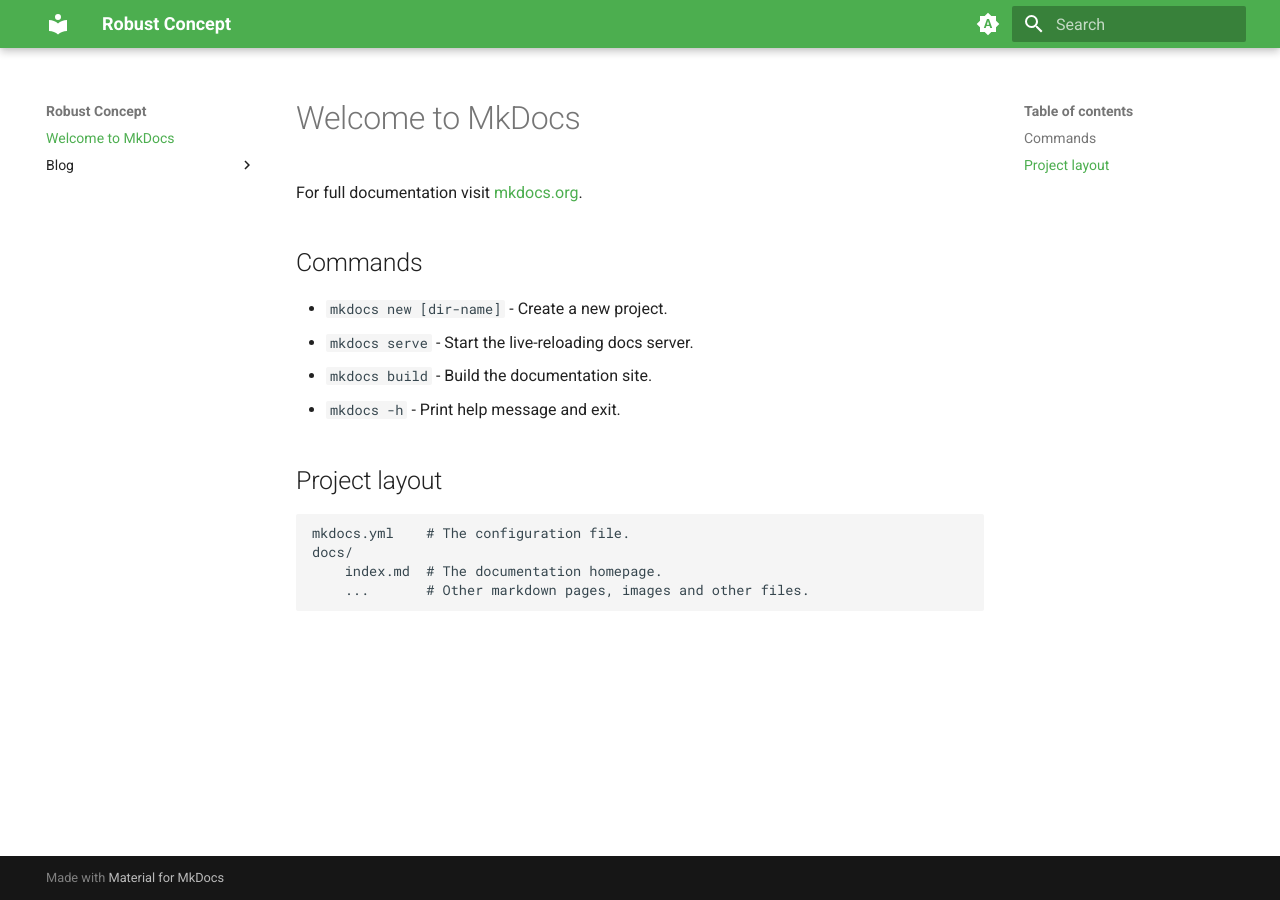
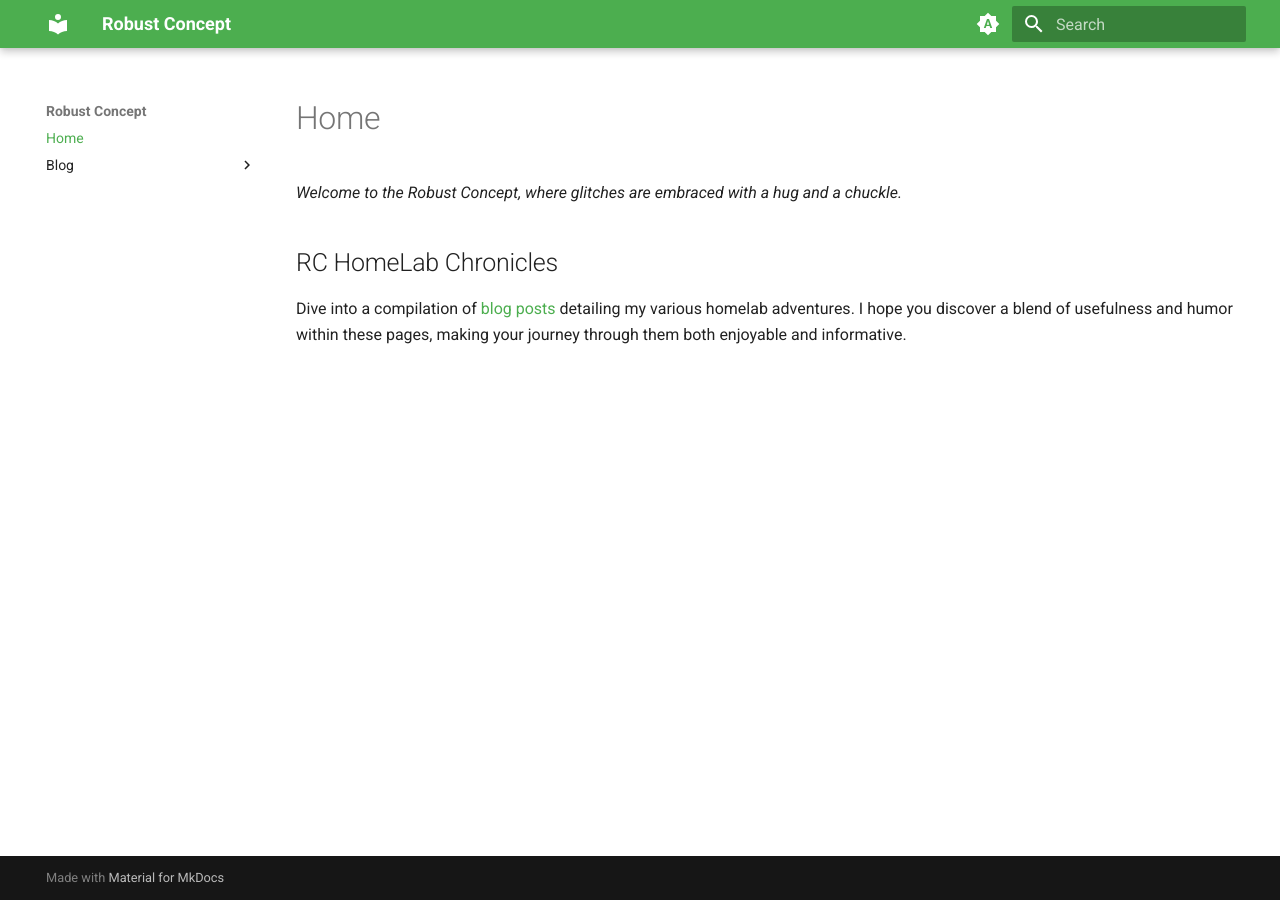
Before and after one commit to wojcikp-rc/rc-homelab-chronicles, an MkDocs documentation site: the page built from docs/index.md, in a window 1280 px wide. Built offline with MkDocs 1.6.1 and Material for MkDocs 9.7.7, drawn with Linux system fonts in a browser that asks for light colours.

Commit message:
Home page updated

```diff
--- a/docs/index.md
+++ b/docs/index.md
@@ -1,17 +1,10 @@
-# Welcome to MkDocs
+---
+title: Home
+hide:
+    - toc
+---
+_Welcome to the Robust Concept, where glitches are embraced with a hug and a chuckle._
 
-For full documentation visit [mkdocs.org](https://www.mkdocs.org).
+## RC HomeLab Chronicles
 
-## Commands
-
-* `mkdocs new [dir-name]` - Create a new project.
-* `mkdocs serve` - Start the live-reloading docs server.
-* `mkdocs build` - Build the documentation site.
-* `mkdocs -h` - Print help message and exit.
-
-## Project layout
-
-    mkdocs.yml    # The configuration file.
-    docs/
-        index.md  # The documentation homepage.
-        ...       # Other markdown pages, images and other files.
+Dive into a compilation of [blog posts](blog/index.md) detailing my various homelab adventures. I hope you discover a blend of usefulness and humor within these pages, making your journey through them both enjoyable and informative.
```
